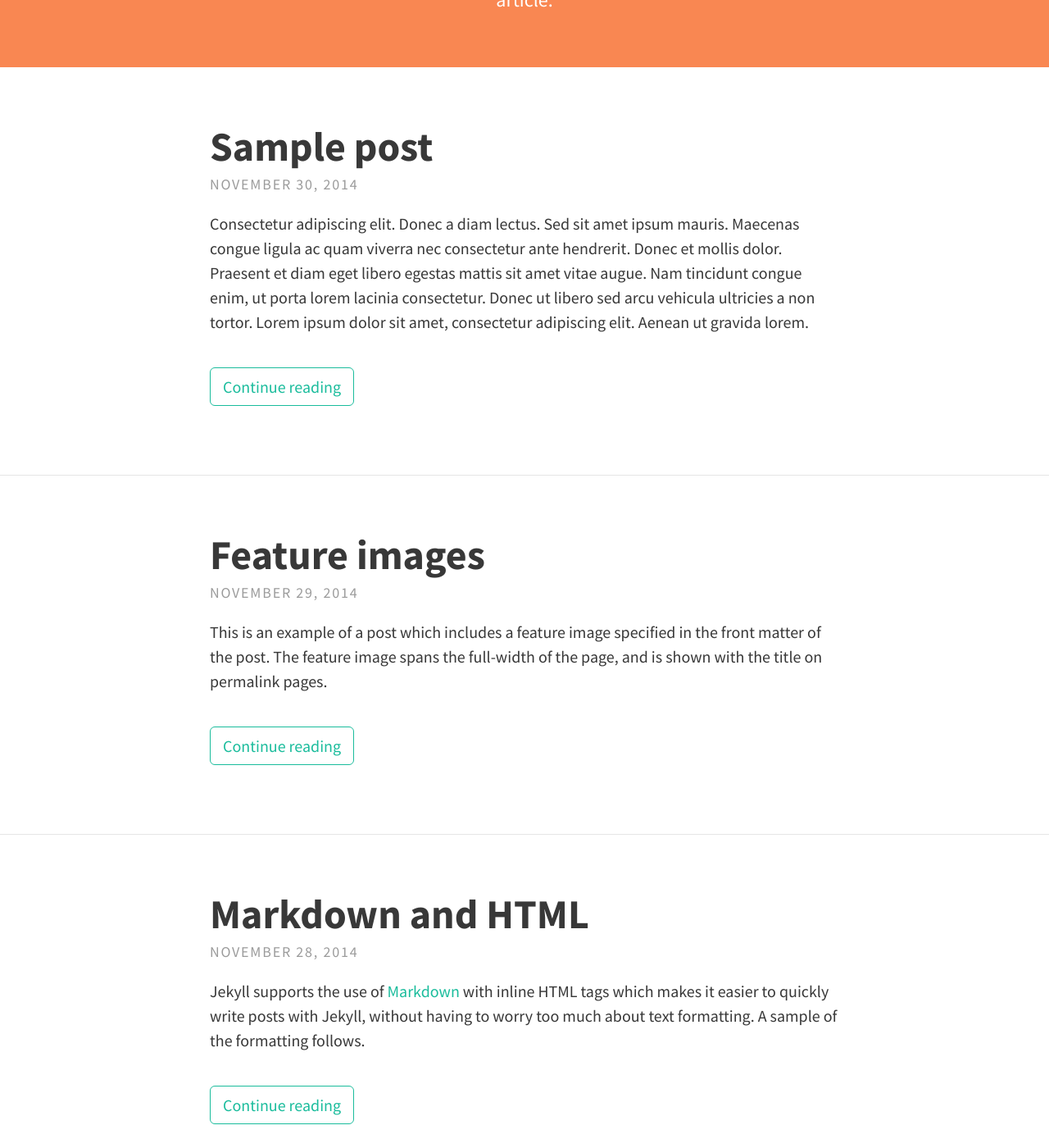
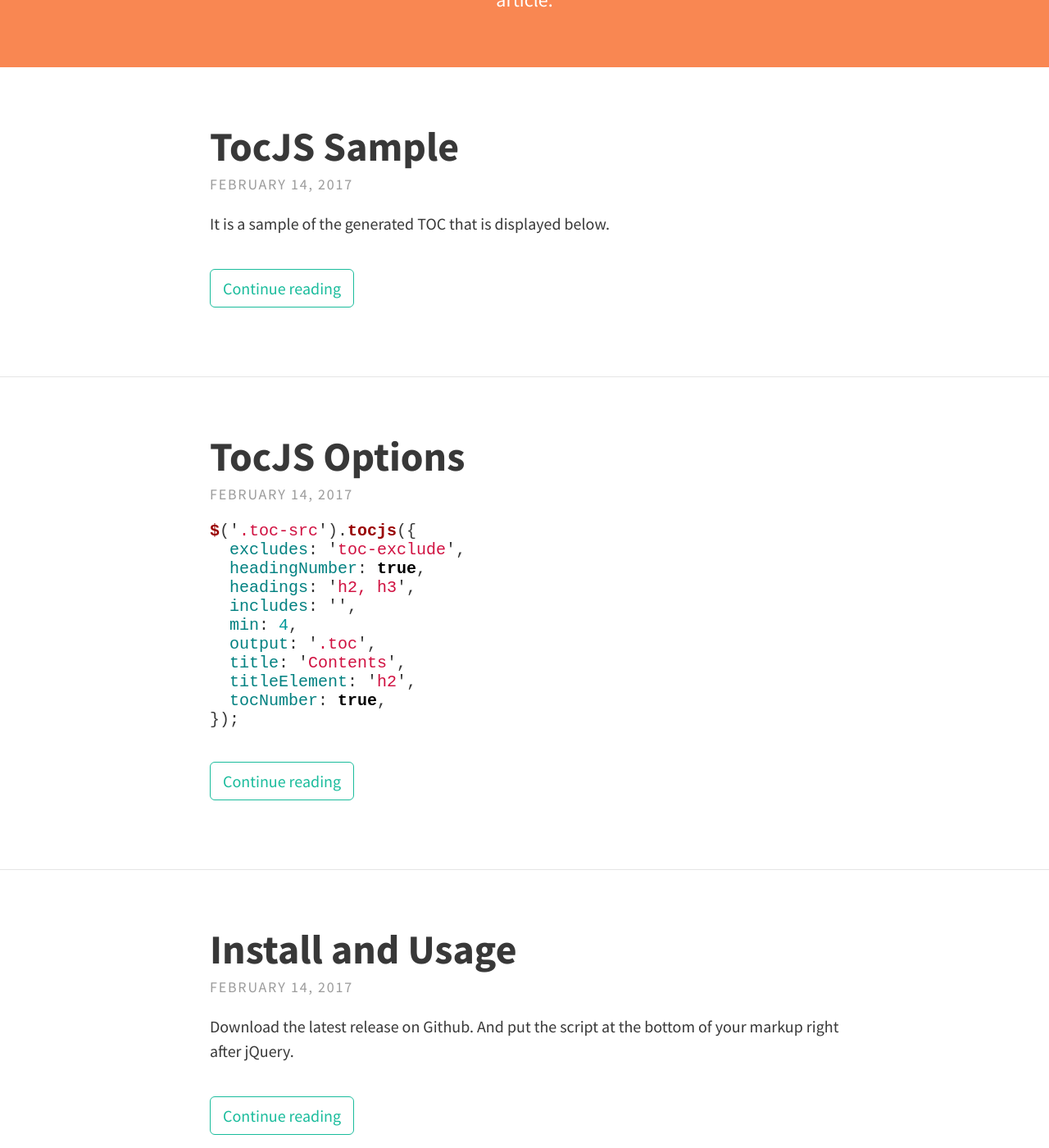
Before and after one commit to spidersAgency/tocjs, a Jekyll site: the page built from docs/index.html, in a window 1280 px wide and 1400 px high, scrolled down 233 px. Shown: the whole window at 82% size. Built offline with Jekyll 4.4.1, drawn with Linux system fonts in a browser that asks for light colours; nearby versions of some CDN libraries; the list of posts is cut into pages by our own code.

Commit message:
Edit docs posts.

````diff
--- /dev/null
+++ b/docs/_posts/2017-02-14-install-and-usage.md
@@ -0,0 +1,36 @@
+---
+layout: post
+title: Install and Usage
+feature-img: "img/sample_feature_img.png"
+---
+Download the latest release on Github. And put the script at the bottom of your markup right after jQuery.
+
+<a href="https://github.com/ejointjp/tocjs" class="button">Download on Github</a>
+
+```js
+<script src="path/to/jquery.js"></script>
+<script src="path/to/tocjs.js"></script>
+```
+Create an empty container to output the Table of Contents.
+
+```html
+<nav class="toc"></nav>
+```
+
+Create a container that contains the target articles of the table of contents.
+
+```html
+<div class="toc-src">
+  <!--
+
+  target article
+
+  -->
+</div><!--toc-src-->
+```
+
+Run the Plugin.
+
+```js
+$('.toc-src').tocjs();
+```
--- /dev/null
+++ b/docs/_posts/2017-02-14-options.md
@@ -0,0 +1,31 @@
+---
+layout: post
+title: TocJS Options
+feature-img: "img/sample_feature_img.png"
+---
+```js
+$('.toc-src').tocjs({
+  excludes: 'toc-exclude',
+  headingNumber: true,
+  headings: 'h2, h3',
+  includes: '',
+  min: 4,
+  output: '.toc',
+  title: 'Contents',
+  titleElement: 'h2',
+  tocNumber: true,
+});
+```
+
+
+|Property|Default|Sample|Description|
+|---|---|---|---|
+|excludes|toc-exclude (string)||Headings of this class are excluded. If more than one is specified, separate them with blanks or commas .|
+|headingNumber|true (bool)||Display number in heading|
+|headings|h2, h3 (string)|h2, h3, h4|Specify the heading elements to be included in the table of contents, separated by commas.|
+|includes|'' (string)|.toc-include|Of the elements specified by [headings], only the elements of the class specified here are subject to the table of contents.|
+|min|4 (int)||Specify the minimum number of headings to display the table of contents.|
+|output|.toc (string)||Specify elements to display the table of contents.|
+|title|Contents (string)||Title character of table of contents.|
+|titleElement|h2 (string)||Tag of table of contents title.|
+|tocNumber|true (bool)||Display Number in Table of contents.|
--- /dev/null
+++ b/docs/_posts/2017-02-14-sample.md
@@ -0,0 +1,78 @@
+---
+layout: post
+title: TocJS Sample
+feature-img: "img/sample_feature_img.png"
+---
+
+It is a sample of the generated TOC that is displayed below.
+
+<nav class="toc"></nav>
+
+The above TOC is based on the following articles. The headline number of the article is also automatically output by the plug-in.
+
+<div class="toc-src">
+  <h2>Coffee</h2>
+
+  <p>Lorem ipsum dolor sit amet, consectetur adipisicing elit, sed do eiusmod tempor incididunt ut labore et dolore magna aliqua.</p>
+
+  <h3>Starbucks</h3>
+
+  <p>Lorem ipsum dolor sit amet, consectetur adipisicing elit, sed do eiusmod tempor incididunt ut labore et dolore magna aliqua.</p>
+
+  <h3>Dotor</h3>
+
+  <p>Lorem ipsum dolor sit amet, consectetur adipisicing elit, sed do eiusmod tempor incididunt ut labore et dolore magna aliqua.</p>
+
+  <h2>Music</h2>
+
+  <h3>Eric Clapton</h3>
+
+  <p>Lorem ipsum dolor sit amet, consectetur adipisicing elit, sed do eiusmod tempor incididunt ut labore et dolore magna aliqua.</p>
+
+  <h4>Cream</h4>
+
+  <p>Lorem ipsum dolor sit amet, consectetur adipisicing elit, sed do eiusmod tempor incididunt ut labore et dolore magna aliqua.</p>
+
+  <h3>Jimmy Page</h3>
+
+  <p>Lorem ipsum dolor sit amet, consectetur adipisicing elit, sed do eiusmod tempor incididunt ut labore et dolore magna aliqua.</p>
+
+  <h4>Led Zeppelin</h4>
+
+  <p>Lorem ipsum dolor sit amet, consectetur adipisicing elit, sed do eiusmod tempor incididunt ut labore et dolore magna aliqua.</p>
+
+  <h2>Option settings for this sample</h2>
+
+</div>
+
+```js
+$('.toc-src').tocjs({
+  excludes: 'toc-exclude',
+  headingNumber: true,
+  headings: 'h2, h3',
+  includes: '',
+  min: 4,
+  output: '.toc',
+  title: 'Contents',
+  titleElement: 'h2',
+  tocNumber: true,
+});
+```
+
+
+
+<script>
+$(function(){
+  $('.toc-src').tocjs({
+    excludes: 'toc-exclude',
+    headingNumber: true,
+    headings: 'h2, h3',
+    includes: '',
+    min: 4,
+    output: '.toc',
+    title: 'Contents',
+    titleElement: 'h2',
+    tocNumber: true,
+  });
+});
+</script>
--- a/docs/about.md
+++ b/docs/about.md
@@ -4,9 +4,10 @@
 permalink: /about/
 feature-img: "img/sample_feature_img_2.png"
 ---
+TocJS is a jQuery Plugin and open-source script licensed under the MIT License.
 
-Type Theme is a free and open-source theme for [Jekyll](http://jekyllrb.com/), licensed under the MIT License.
+Based on the headings tag (h1 - 6) of the article, the plugin automatically creates the table of contents.
 
-Head over to the [theme's documentation](https://rohanchandra.github.io/project/type/) for much more information about Type Theme or to install this theme on your own Jekyll site.
+There are functions such as selection of heading target tag (h1-6), display / non - display of table of contents number, exclusion setting and so on.
 
-This file is an example of a page in Jekyll, that automatically shows up in the header navigation, you can delete or modify this file freely.
+For details, please read the article in this Docs.
````
